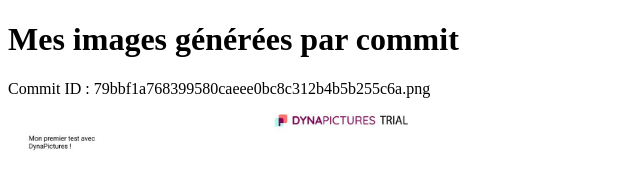
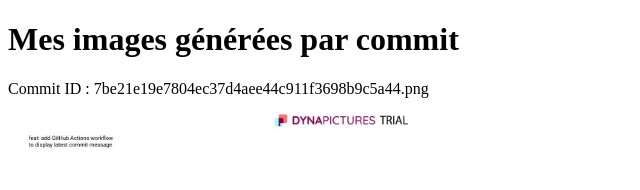
Before and after one commit to aurelienfvre/devops, a plain HTML site: page index.html in a window 1280 px wide. Shown: the full height of the page, 0-640 px from the left. Drawn offline with Linux system fonts and the light colour scheme.

Commit message:
deploy: 7be21e19e7804ec37d4aee44c911f3698b9c5a44

```diff
--- a/index.html
+++ b/index.html
@@ -1,4 +1,4 @@
 <!DOCTYPE html><html><head><title>Galerie IA</title></head><body>
 <h1>Mes images générées par commit</h1>
-<div style='margin-bottom:20px;'><p>Commit ID : 79bbf1a768399580caeee0bc8c312b4b5b255c6a.png</p><img src='79bbf1a768399580caeee0bc8c312b4b5b255c6a.png' width='400'></div>
+<div style='margin-bottom:20px;'><p>Commit ID : 7be21e19e7804ec37d4aee44c911f3698b9c5a44.png</p><img src='7be21e19e7804ec37d4aee44c911f3698b9c5a44.png' width='400'></div>
 </body></html>
```
Also changed, not shown: 79bbf1a768399580caeee0bc8c312b4b5b255c6a.png (deleted), 7be21e19e7804ec37d4aee44c911f3698b9c5a44.png (added).
